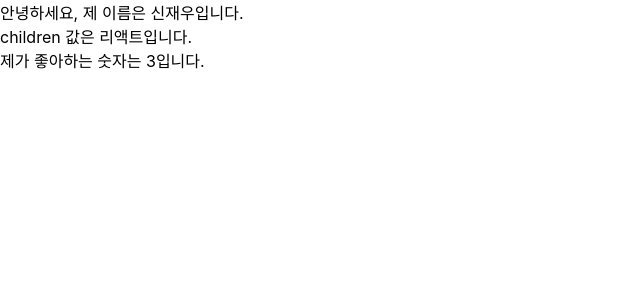
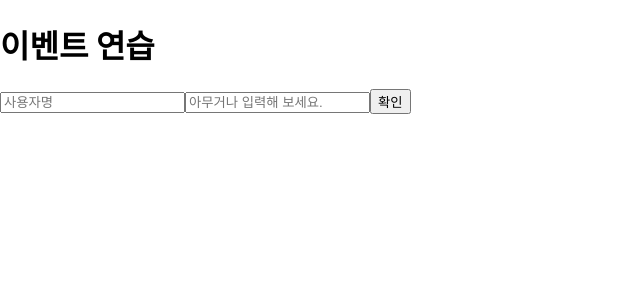
Before and after one commit to sinjw3202/react, a React (Create React App) app: page / in a window 1280 px wide. Shown: the top 300 px of the page, without its empty margins (0-640 px from the left). Built offline with nearby package versions, Linux system fonts and the light colour scheme.

Commit message:
- class컴포넌트에서 사용자 임의 메서드 등록 및 적용 방법

```diff
--- a/src/App.js
+++ b/src/App.js
@@ -1,13 +1,9 @@
 import React, { Component } from 'react';
-import MyComponent from './MyComponent';
+import EventPractive from './EventPractive';
 
 class App extends Component {
   render() {
-    return (
-      <MyComponent name="신재우" favoriteNumber={3}>
-        리액트
-      </MyComponent>
-    );
+    return <EventPractive />;
   }
 }
 
--- a/src/EventPractive.js
+++ b/src/EventPractive.js
@@ -1,21 +1,39 @@
+/**
+ * 임의의 매서드 적용하는법
+ * 매서드의 이름은 사용자가 임의로 정할수 있다.
+ *
+ * 일반 함수를 사용하게되면 constructor에서 생성을 하고 바인딩을 해야 사용할 수 있지만
+ * 화살표 함수를 통해서 바로 생성 후 적용할 수 있다.
+ *
+ * 이벤트를 작성할때 여러개의 값을 일괄로 처리하기 위해서는 name을 통해서 처리 할 수 있다.
+ * 문자열로 처리하네 [e.target.name]
+ *
+ * state에 사용될 값들을 초기화
+ */
 import React, { Component } from 'react';
 
 class EventPractive extends Component {
   state = {
+    username: '',
     message: '',
   };
 
   handleChange = (e) => {
     this.setState({
-      message: e.target.value,
+      [e.target.name]: e.target.value,
     });
   };
-
   handleClick = () => {
-    console.log(this.state.message);
+    alert(this.state.message);
     this.setState({
+      username: '',
       message: '',
     });
+  };
+  handleKeyPress = (e) => {
+    if (e.key === 'Enter') {
+      this.handleClick();
+    }
   };
 
   render() {
@@ -24,11 +42,19 @@ class EventPractive extends Component {
         <h1>이벤트 연습</h1>
         <input
           type="text"
-          name="massage"
-          placeholder="일단입력"
+          name="username"
+          placeholder="사용자명"
+          value={this.state.username}
+          onChange={this.handleChange}
+        ></input>
+        <input
+          type="text"
+          name="message"
+          placeholder="아무거나 입력해 보세요."
           value={this.state.message}
           onChange={this.handleChange}
-        />
+          onKeyPress={this.handleKeyPress}
+        ></input>
         <button onClick={this.handleClick}>확인</button>
       </div>
     );
```
